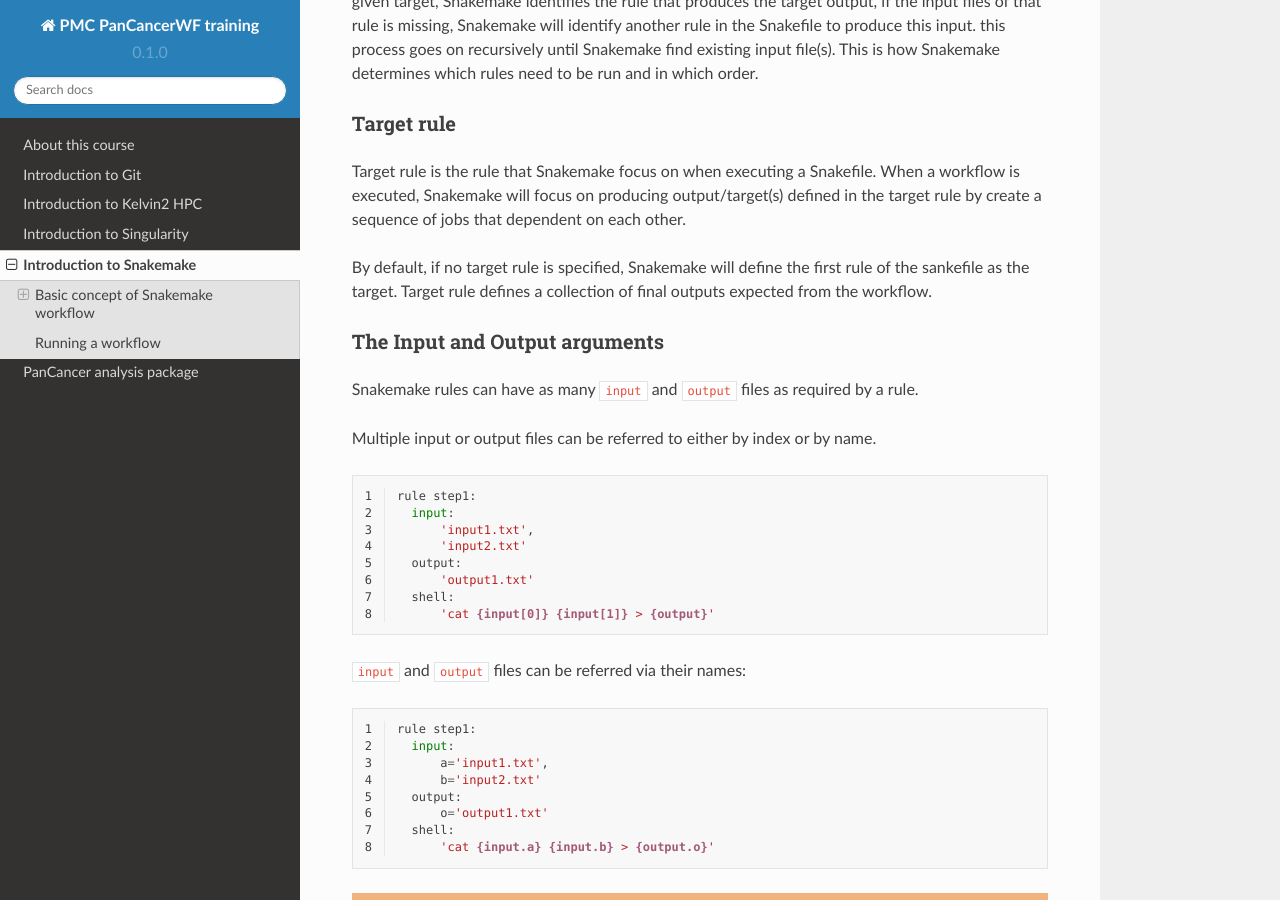
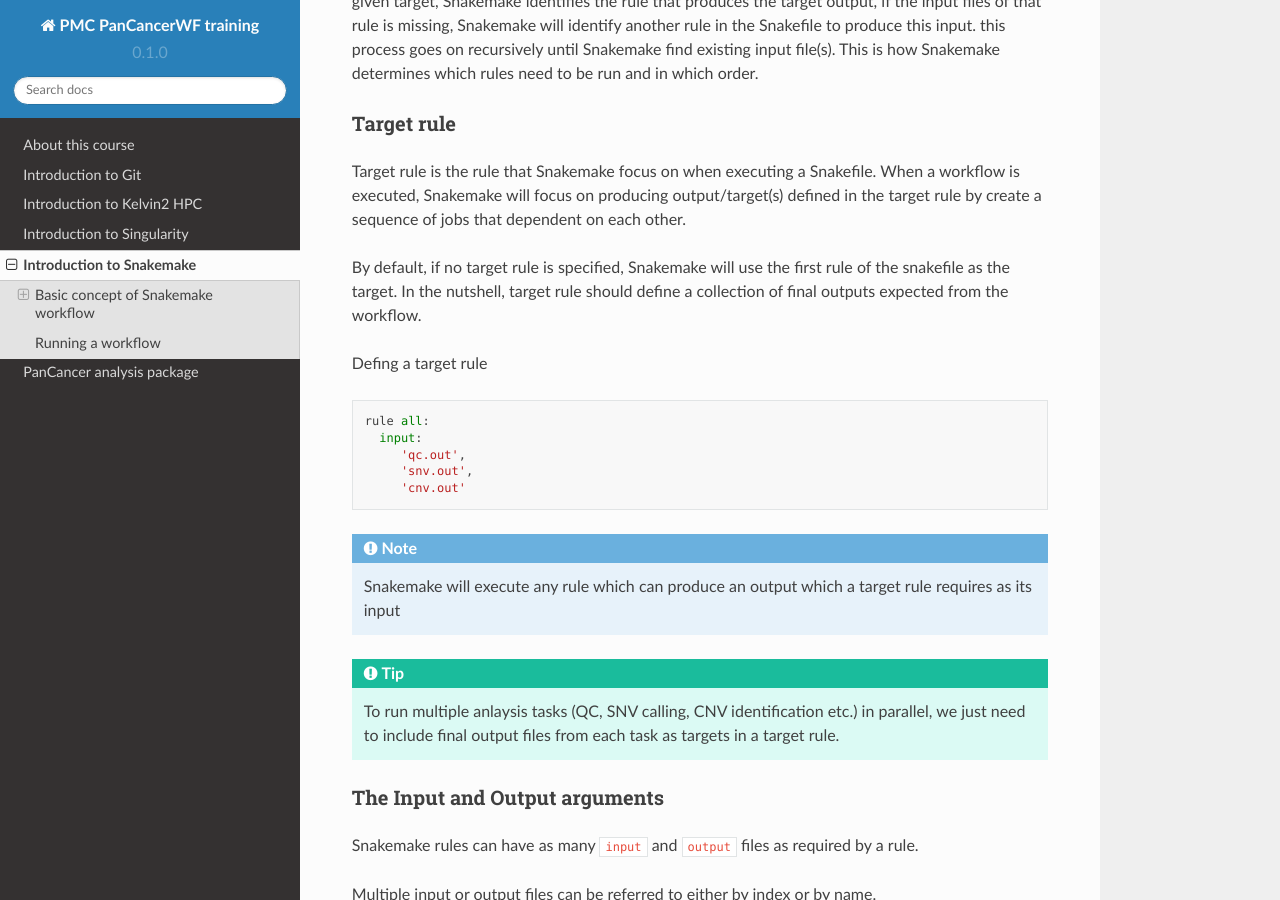
Before and after one commit to sirintra/PMC-PC-training, a Sphinx documentation site: the page built from docs/source/snakemake.rst, in a window 1280 px wide and 900 px high, scrolled down 1315 px. Built offline with Sphinx 7.4.7 and the Read the Docs theme 2.0.0, drawn with Linux system fonts in a browser that asks for light colours.

Commit message:
Update snakemake.rst

```diff
--- a/docs/source/snakemake.rst
+++ b/docs/source/snakemake.rst
@@ -56,7 +56,28 @@ Target rule
 
 Target rule is the rule that Snakemake focus on when executing a Snakefile. When a workflow is executed, Snakemake will focus on producing output/target(s) defined in the target rule by create a sequence of jobs that dependent on each other.
 
-By default, if no target rule is specified, Snakemake will define the first rule of the sankefile as the target. Target rule defines a collection of final outputs expected from the workflow.
+By default, if no target rule is specified, Snakemake will use the first rule of the snakefile as the target. In the nutshell, target rule should define a collection of final outputs expected from the workflow.
+
+Defing a target rule
+
+.. code-block:: python
+
+   rule all:
+     input:
+        'qc.out',
+        'snv.out',
+        'cnv.out'
+
+
+
+.. Note::
+
+   Snakemake will execute any rule which can produce an output which a target rule requires as its input
+
+
+.. Tip::
+
+   To run multiple anlaysis tasks (QC, SNV calling, CNV identification etc.) in parallel, we just need to include final output files from each task as targets in a target rule.
 
 
 
```
